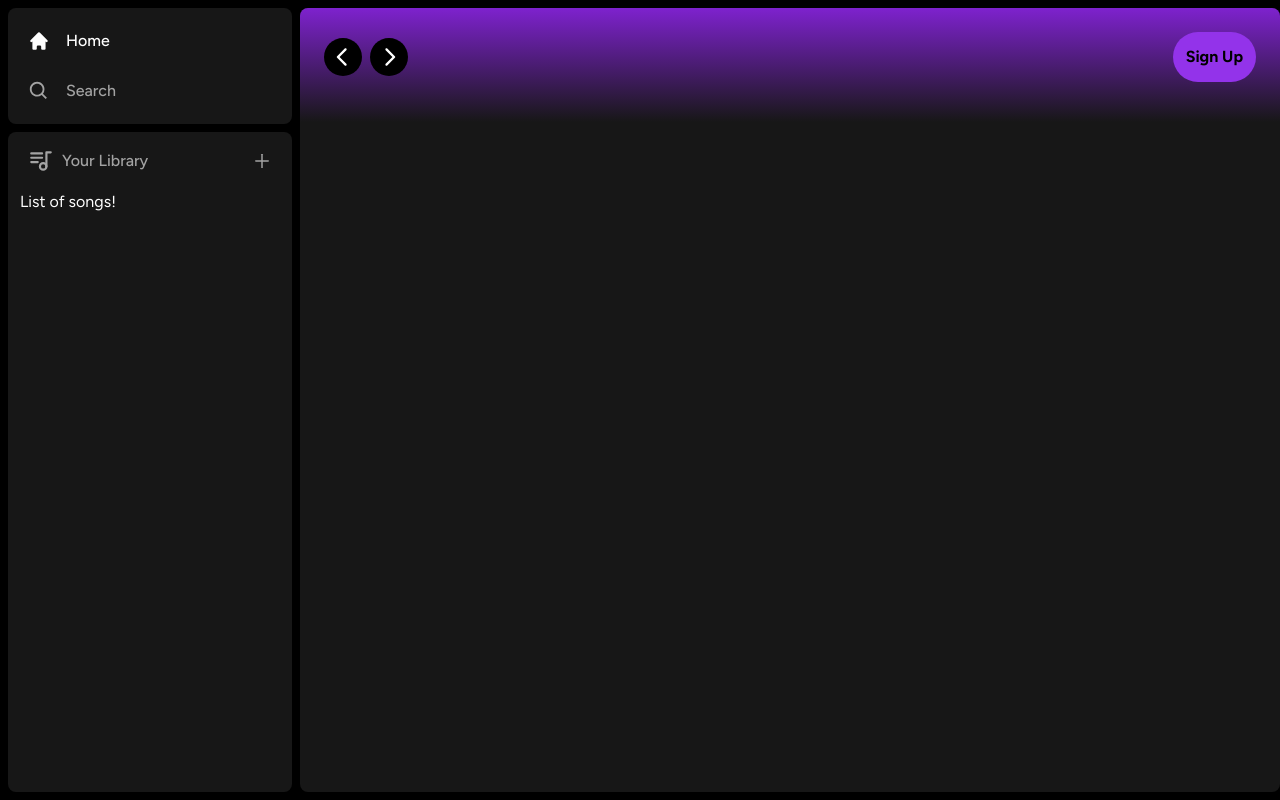
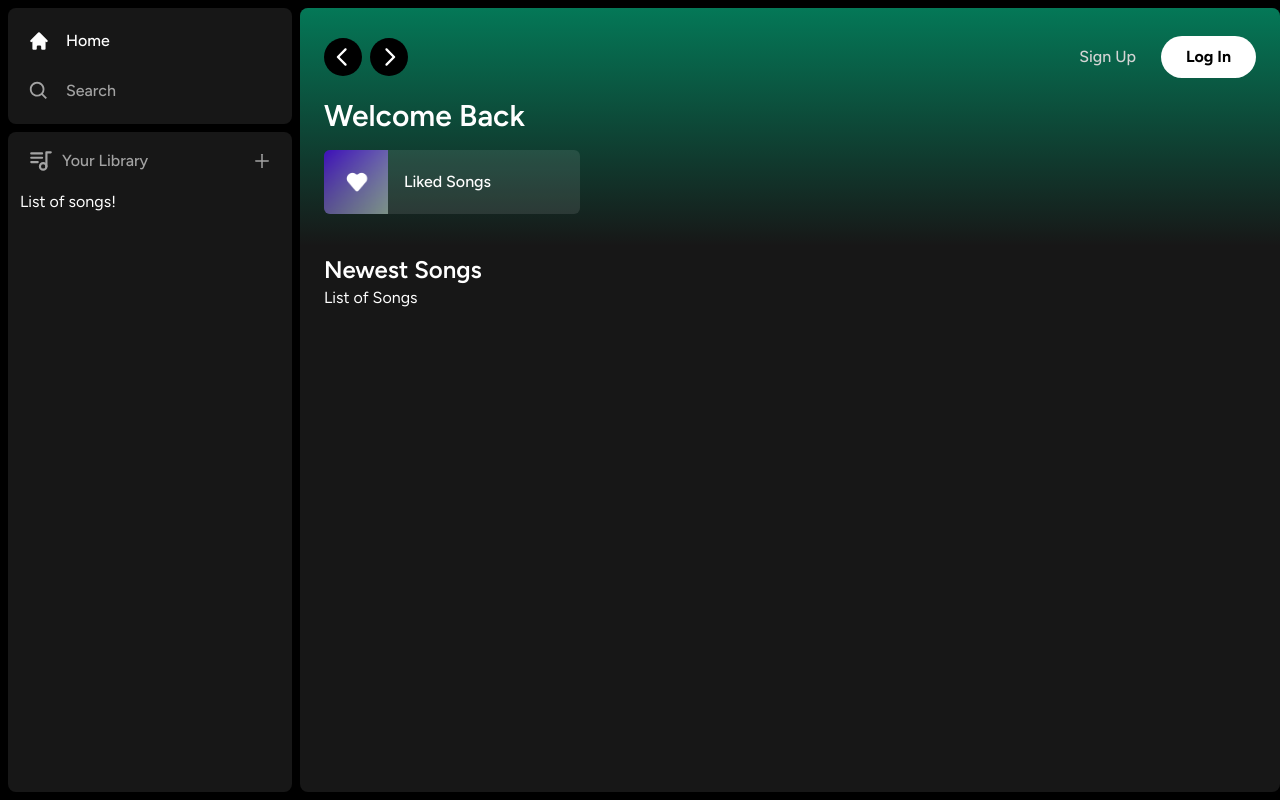
Before and after one commit to Davidedm99/Music-Base, a Next.js app: page / in a window 1280 px wide. Built offline with nearby package versions, Linux system fonts and the light colour scheme.

Commit message:
Back to Green background, added liked song and begin to style main page

```diff
--- a/app/(site)/page.tsx
+++ b/app/(site)/page.tsx
@@ -1,11 +1,34 @@
 import Header from "@/components/Header";
+import ListItem from "@/components/ListItem";
 
 export default function Home() {
     return (
         <div className="bg-neutral-900 rounded-lg h-full w-full overflow-hidden overflow-y-auto">
             <Header>
-          Header
+                <div className="mb-2">
+                    <h1 className="text-white text-3xl font-semibold">
+                        Welcome Back
+                    </h1>
+                    {/*structure of the central part of the page, grid based on the width of screen*/}
+                    <div className="grid grid-cols-1 sm:grid-cols-2 xl:grid-cols-3 2xl:grid-cols-4 gap-3 mt-4">
+                        <ListItem
+                            image = "/images/liked.png"
+                            name = "Liked Songs"
+                            href = "liked"
+                        />
+                    </div>
+                </div>
             </Header>
+            <div className="mt-2 mb-7 px-6">
+                <div className="flex justify-between items-center">
+                    <h1 className="text-white text-2xl font-semibold">
+                        Newest Songs
+                    </h1>
+                </div>
+                <div>
+                    List of Songs
+                </div>
+            </div>
         </div>
     )
 }
--- a/components/Header.tsx
+++ b/components/Header.tsx
@@ -6,7 +6,7 @@
 import {BiSearch} from "react-icons/bi";
 import Button from "@/components/Button";
 
-interface HeaderProps{
+interface HeaderProps {
     children: React.ReactNode;
     className?: string;
 }
@@ -21,43 +21,55 @@
         //imagine what this does
     }
 
-  return(
-      <div className={twMerge(`h-fit bg-gradient-to-b from-purple-700 p-6`,
+    return (
+        <div className={twMerge(`h-fit bg-gradient-to-b from-emerald-700 p-6`,
             className)}>
             <div className="w-full mb-4 flex items-center justify-between">
 
                 {/*back and forward button NOT in mobile view*/}
                 <div className="hidden md:flex gap-x-2 items-center">
                     <button onClick={() => router.back()}
-                        className="rounded-full bg-black flex items-center justify-center hover:opacity-75 transition">
-                    <RxCaretLeft className="taxt-white" size={38}/>
+                            className="rounded-full bg-black flex items-center justify-center hover:opacity-50 transition">
+                        <RxCaretLeft className="text-white" size={38}/>
                     </button>
                     <button onClick={() => router.forward()}
-                        className="rounded-full bg-black flex items-center justify-center hover:opacity-75 transition">
-                    <RxCaretRight className="taxt-white" size={38}/>
+                            className="rounded-full bg-black flex items-center justify-center hover:opacity-50 transition">
+                        <RxCaretRight className="text-white" size={38}/>
                     </button>
                 </div>
 
                 {/*home and search mobile button view*/}
                 <div className="flex md:hidden gap-x-2">
-                <button className="rounded-full p-2 bg-white flex items-center justify-center hover:opacity-75 transition">
+                    <button
+                        className="rounded-full p-2 bg-white flex items-center justify-center hover:opacity-75 transition">
                         <HiHome className="text-black" size={20}/>
                     </button>
-                <button className="rounded-full p-2 bg-white flex items-center justify-center hover:opacity-75 transition">
+                    <button
+                        className="rounded-full p-2 bg-white flex items-center justify-center hover:opacity-75 transition">
                         <BiSearch className="text-black" size={20}/>
                     </button>
                 </div>
 
                 {/*right side for login and user info*/}
-            <div className="flex justify-between items-center gap-x-4">
+                <div className="flex justify-between items-center gap-x-3">
                     {/*dynamic o+content based if the user is logged in or not*/}
                     <>
-                    <Button>
+                        <div>
+                            <Button className="bg-transparent text-neutral-300 font-medium"
+                                    onClick={() => {}}>
                                 Sign Up
                             </Button>
+                        </div>
+                        <div>
+                            <Button className="bg-white px-6 py-2"
+                                    onClick={() => {}}>
+                                Log In
+                            </Button>
+                        </div>
                     </>
                 </div>
             </div>
+            {children}
         </div>
     );
 }
--- /dev/null
+++ b/components/ListItem.tsx
@@ -0,0 +1,45 @@
+"use client";
+
+import {useRouter} from "next/navigation";
+import Image from "next/image";
+import {FaPlay} from "react-icons/fa";
+
+interface ListItemProps {
+    image: string,
+    name: string,
+    href: string,
+}
+
+const ListItem: React.FC<ListItemProps> = ({
+                                               image,
+                                               name,
+                                               href
+                                           }) => {
+    const router = useRouter();
+
+    const onClick = () => {
+        //need for authentication
+        router.push(href);
+    }
+
+    return (
+        <div>
+            <button className="w-64 relative group flex items-center rounded-md overflow-hidden gap-x-4
+                                bg-neutral-100/10 hover:bg-neutral-100/20 transition pr-4"
+                    onClick={onClick}>
+                <div className="relative min-h-[64px] min-w-[64px]">
+                    <Image className="object-cover" fill src={image} alt="Image"/>
+                </div>
+                <p className="font-medium truncate py-5">
+                    {name}
+                </p>
+                <div className="absolute transition opacity-0 rounded-full flex items-center justify-center
+                                bg-green-600 p-4 drop-shadow-md right-5 group-hover:opacity-100 hover:scale-110">
+                    <FaPlay className="text-black"/>
+                </div>
+            </button>
+        </div>
+    );
+}
+
+export default ListItem;
```
Also changed, not shown: public/images/liked.png (added). Lines whose indentation alone changed are shown as unchanged.
